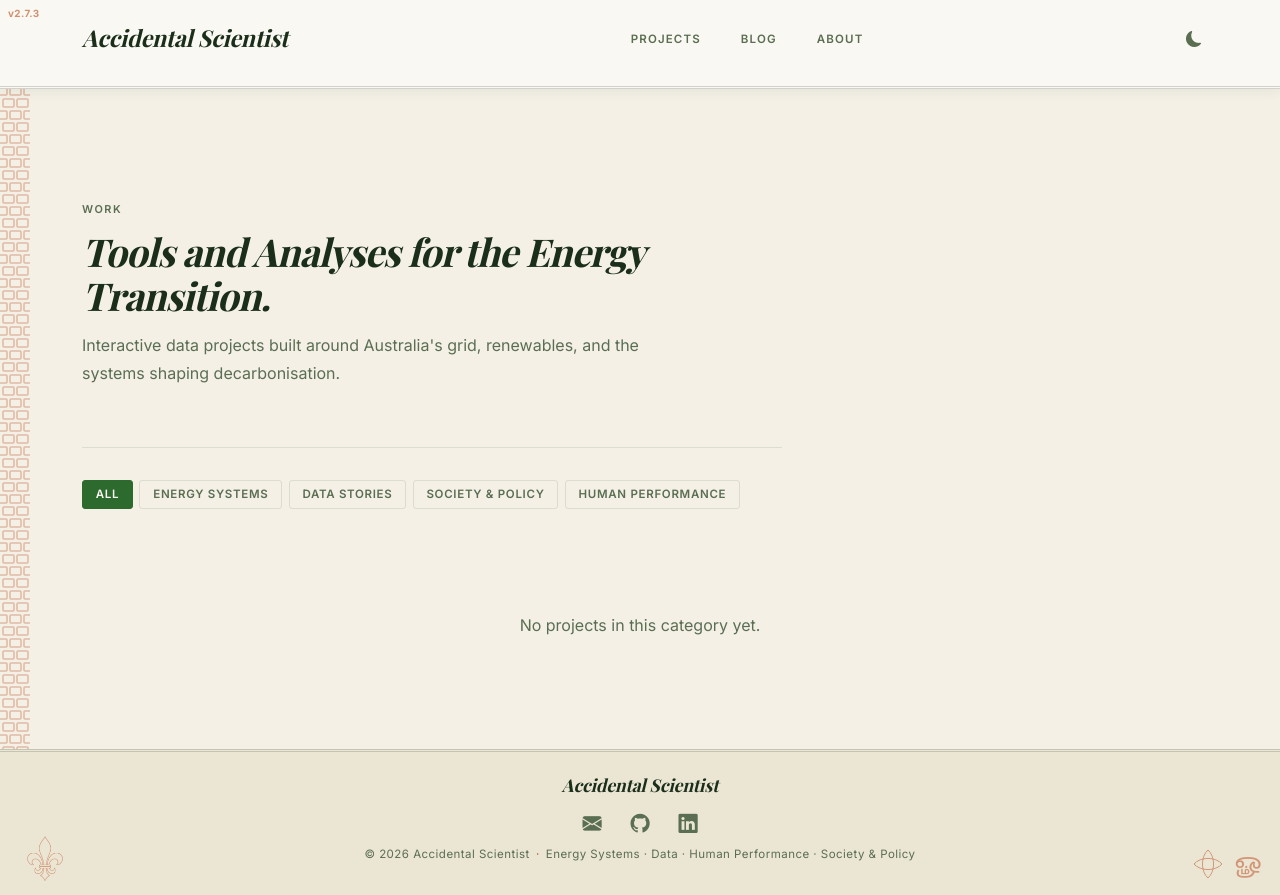
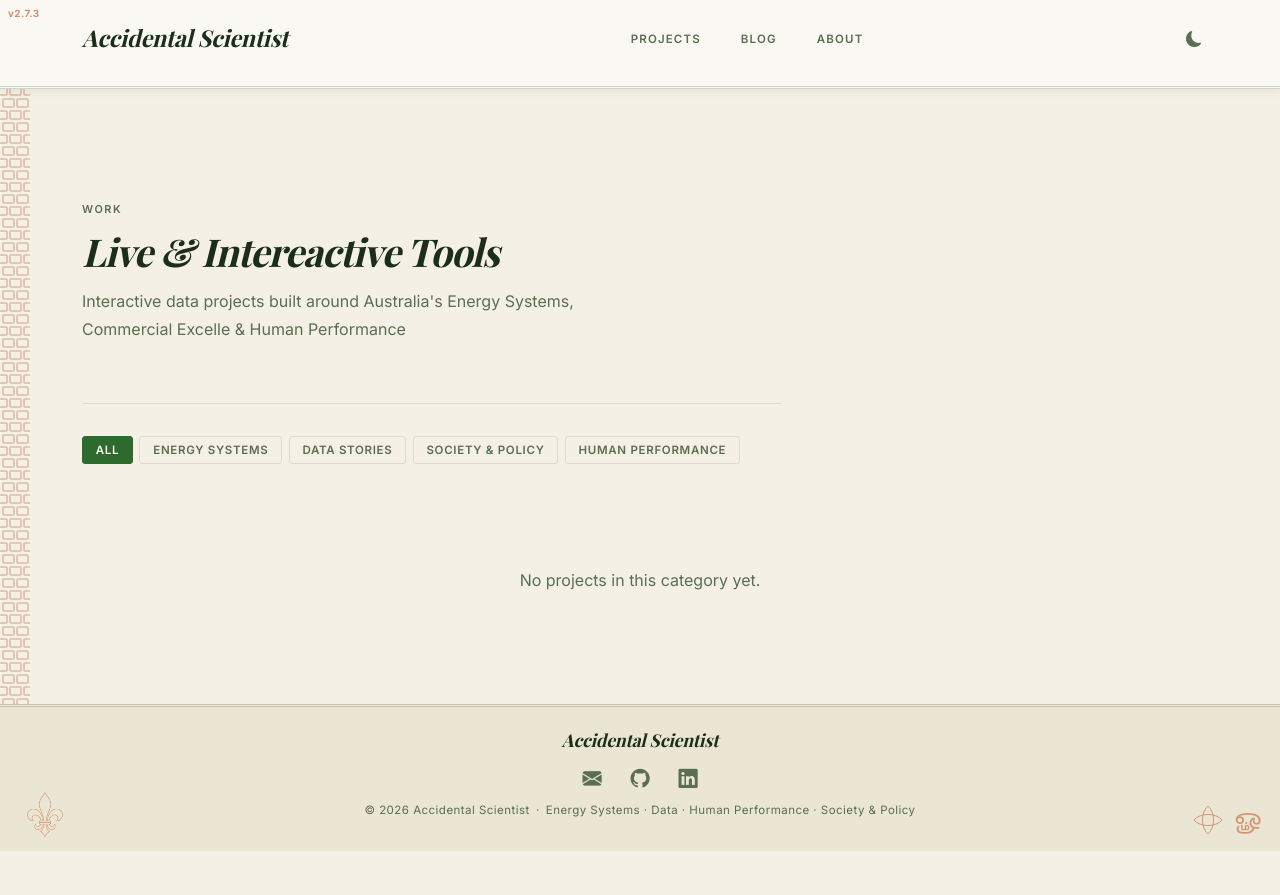
Before and after one commit to accidentalscientist/accidental-scientist-portfolio, a Django app: page /projects/ in a window 1280 px wide. After the commit the page ends 851 px from the top, so only its background shows below. Run offline with Django 5.2, Linux system fonts and the light colour scheme; data that the repository does not hold is empty; some libraries are stand-ins or nearby versions; some web fonts are replaced.

Commit message:
changes to contact and projects description.

```diff
--- a/portfolio/templates/portfolio/contact.html
+++ b/portfolio/templates/portfolio/contact.html
@@ -54,6 +54,7 @@
 
   {# ── Contact form ── #}
   <section class="about-contact">
+    <p class="journal-eyebrow">Contact</p>
     <h2 class="about-contact__title">Get in touch</h2>
     <p class="about-contact__intro">I'm always open to conversations about energy data, collaboration, or just a good data problem. Drop me a line.</p>
 
--- a/portfolio/templates/portfolio/projects.html
+++ b/portfolio/templates/portfolio/projects.html
@@ -10,8 +10,8 @@
 
   <header class="journal-hero">
     <p class="journal-eyebrow">Work</p>
-    <h1>Tools and Analyses for the Energy Transition.</h1>
-    <p>Interactive data projects built around Australia's grid, renewables, and the systems shaping decarbonisation.</p>
+    <h1>Live & Intereactive Tools</h1>
+    <p>Interactive data projects built around Australia's Energy Systems, Commercial Excelle & Human Performance</p>
   </header>
 
   {# ── Category filter ── #}
```
